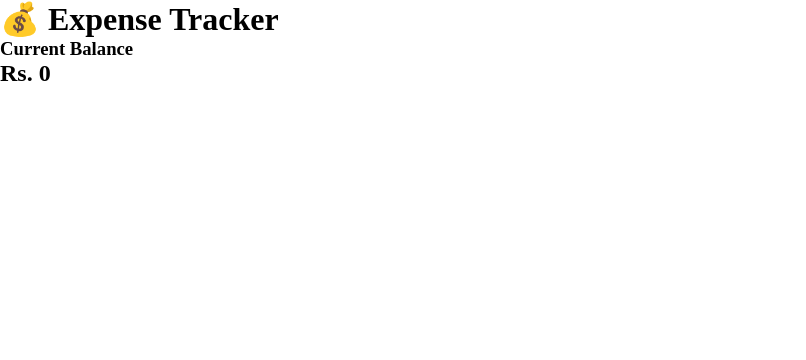
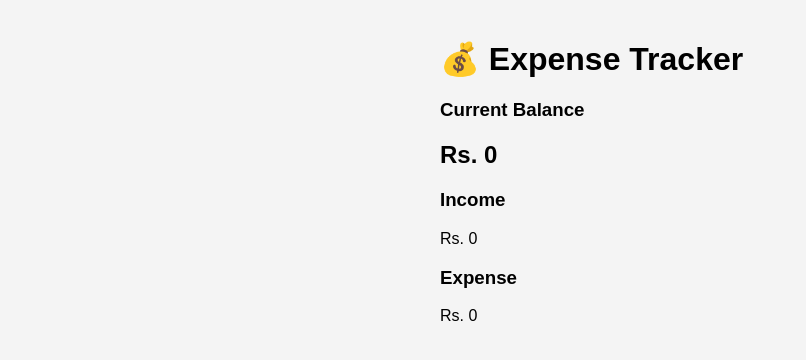
Before and after one commit to ShahabMaqbool/expense-tracker-react, a React (Vite) app: page / in a window 1280 px wide. Shown: the top 360 px of the page, without its empty margins (0-806 px from the left). Built offline with nearby package versions, Linux system fonts and the light colour scheme.

Commit message:
Add income and expense cards

```diff
--- a/src/App.jsx
+++ b/src/App.jsx
@@ -1,11 +1,13 @@
 import Header from "./components/Header";
 import Balance from "./components/Balance";
+import IncomeExpense from "./components/IncomeExpense";
 
 function App() {
   return (
-    <div>
+    <div className="container">
       <Header />
       <Balance />
+      <IncomeExpense />
     </div>
   );
 }
--- a/src/components/IncomeExpense.jsx
+++ b/src/components/IncomeExpense.jsx
@@ -0,0 +1,18 @@
+
+function IncomeExpense() {
+  return (
+    <div>
+      <div>
+        <h3>Income</h3>
+        <p>Rs. 0</p>
+      </div>
+
+      <div>
+        <h3>Expense</h3>
+        <p>Rs. 0</p>
+      </div>
+    </div>
+  );
+}
+
+export default IncomeExpense;
--- a/src/index.css
+++ b/src/index.css
@@ -1,6 +1,9 @@
+body {
+  font-family: Arial, sans-serif;
+  background-color: #f4f4f4;
+}
 
-*{
-    margin:0;
-    padding:0;
-    box-sizing:border-box;
+.container {
+  width: 400px;
+  margin: 40px auto;
 }
```
